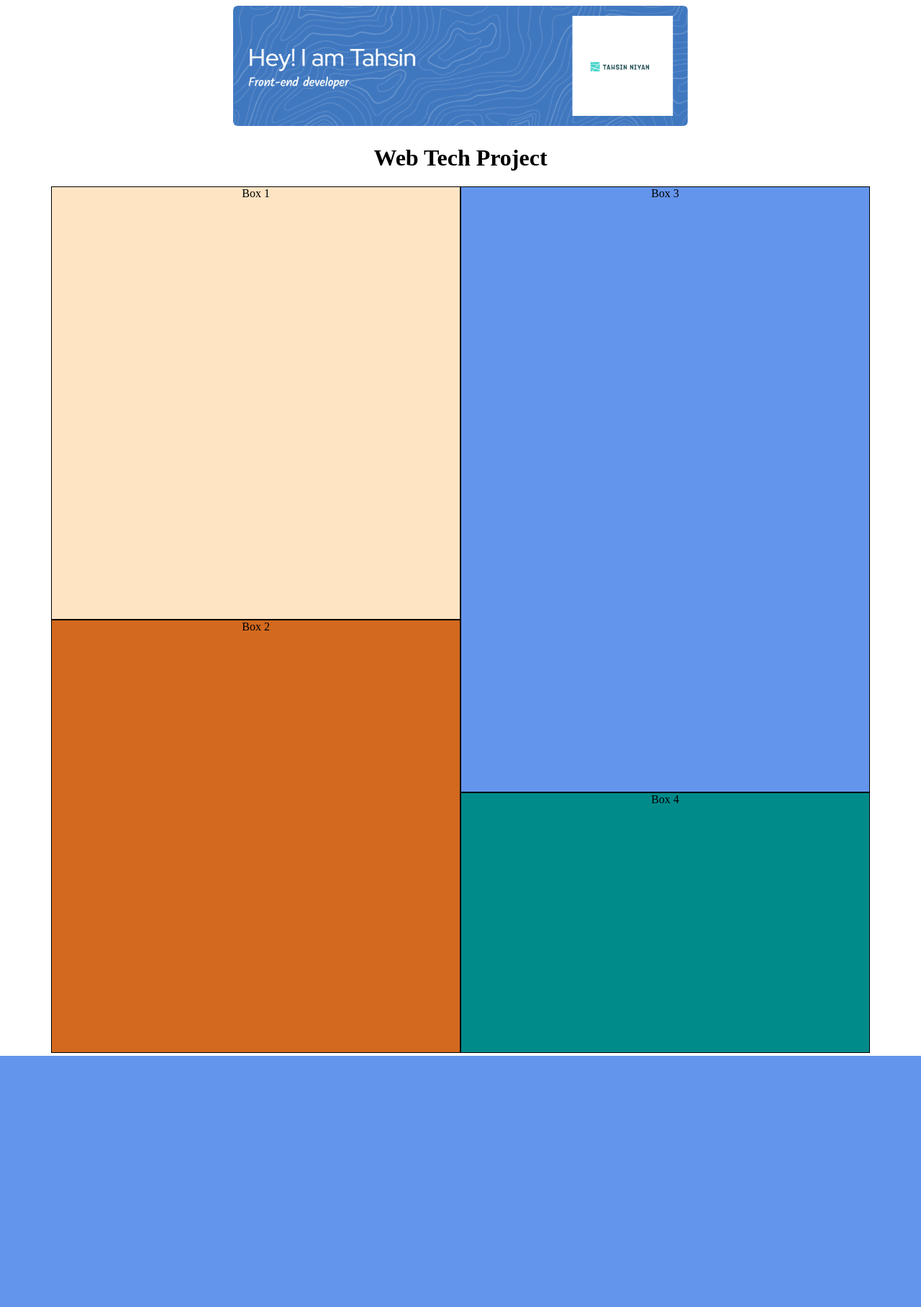
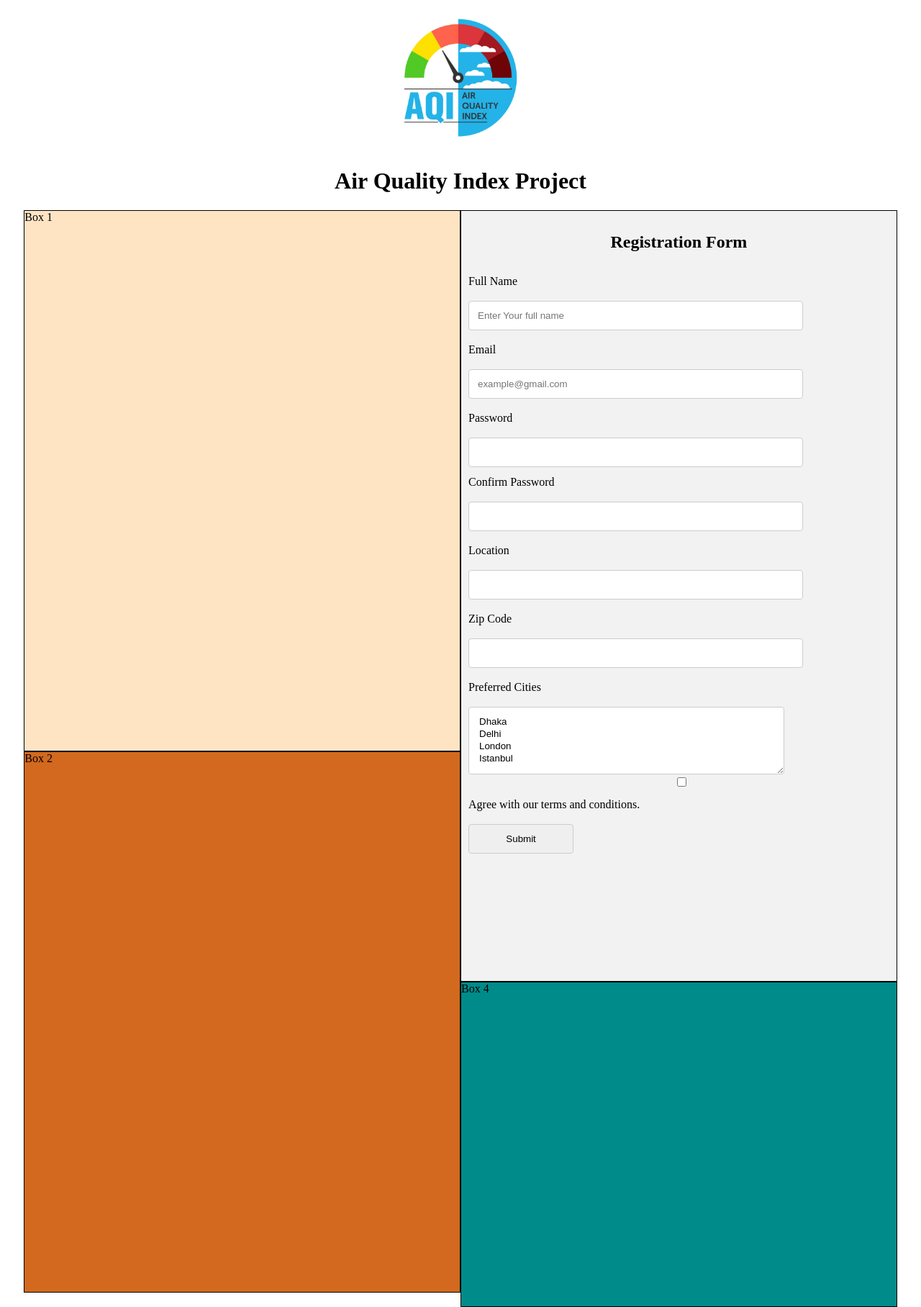
Before and after one commit to tasmim-tahsin/web_tech, a PHP site: page / in a window 1280 px wide. Shown: the whole page at 72% size. Before the commit the page ends 1467 px from the top, so only its background shows below. Run offline with PHP 8.4, Linux system fonts and the light colour scheme.

Commit message:
registration form created

```diff
--- a/index.html
+++ b/index.html
@@ -10,18 +10,106 @@
 </head>
 <body>
     <header>
-        <img style=" width: 50%;" src="./images/headerimg.png" alt="Header image">
-        <h1>Web Tech Project</h1>
+        <img style="width: 200px;;" src="./images/logo_AQI.jpg" alt="Header image">
+        <h1>Air Quality Index Project</h1>
     </header>
     <main>
         <div class="maindiv">
             <div class="leftdiv">
-                <div class="box1">Box 1</div>
+                <div class="box1">Box 1
+                </div>
                 <div class="box2">Box 2</div>
             </div>
 
             <div class="rightdiv">
-                <div class="box3">Box 3</div>
+                <div class="box3">
+                    <h2 style=" text-align: center;">Registration Form</h2>
+                    <div>
+                        <form action="">
+                            <div class="row">
+                                <div class="col25">
+                                    <label for="fname">Full Name</label>
+                                </div>
+                                <div class="col-75">
+                                    <input type="text" name="fname" id="fname" placeholder="Enter Your full name">
+                                </div>
+                            </div>
+                            <div class="row">
+                                <div class="col-25">
+                                    <label for="email">Email</label>
+                                </div>
+                                <div class="col-75">
+                                    <input type="email" name="email" id="email" placeholder="example@gmail.com">
+                                </div>
+                            </div>
+                            <div class="row">
+                                <div class="col-25">
+
+                                    <label for="password">Password</label>
+                                </div>
+                                <div class="col-75">
+
+                                    <input type="password" name="password" id="password">
+                                </div>
+                            </div>
+                            <div>
+                                <div class="col25">
+
+                                    <label for="cpassword">Confirm Password</label>
+                                </div>
+                                <div class="col-75">
+
+                                    <input type="cpassword" name="cpassword" id="cpassword">
+                                </div>
+                            </div>
+                            <div>
+                                <div class="col-25">
+
+                                    <label for="location">Location</label>
+                                </div>
+                                <div class="col-75">
+
+                                    <input type="text" name="location" id="location">
+                                </div>
+                            </div>
+                            <div>
+                                <div class="col-25">
+
+                                    <label for="zip">Zip Code</label>
+                                </div>
+                                <div class="col-75">
+
+                                    <input type="number" name="zip" id="zip">
+                                </div>
+                            </div>
+                            <div>
+                                <div class="col-25">
+
+                                    <label for="cities">Preferred Cities</label>
+                                </div>
+                                <div class="col-75">
+                                    <select name="pcities" id="pcities" multiple size="">
+                                        <option value="Dhaka">Dhaka</option>
+                                        <option value="Delhi">Delhi</option>
+                                        <option value="London">London</option>
+                                        <option value="Istanbul">Istanbul</option>
+                                    </select>
+                                </div>
+                            </div>
+                            <div>
+                                <div>
+                                    <input type="checkbox" id="vehicle1" name="vehicle1" value="Bike">
+                                    <label for="vehicle1"> Agree with our terms and conditions.</label>
+
+                                </div>
+                            </div>
+                            <div class="col-25">
+                                <input type="submit" value="Submit">
+                            </div>
+                        </form>
+                    </div>
+
+                </div>
                 <div class="box4">Box 4</div>
             </div>
         </div>
--- a/style.css
+++ b/style.css
@@ -3,10 +3,9 @@ header{
 }
 .maindiv{
     display: flex;
-    text-align: center;
-    margin-left: 5%;
-    margin-right: 5%;
-    height: 1200px;
+    margin-left: 2%;
+    margin-right: 2%;
+    height: 1500px;
 }
 .leftdiv{
     width: 50%;
@@ -27,11 +26,38 @@ header{
 }
 .box3{
     border: 1px solid black;
-    background-color: cornflowerblue;
+    background-color: #f2f2f2;
     height: 70%;
+    padding: 10px;
+    margin: auto;
 }
 .box4{
     border: 1px solid black;
     background-color: darkcyan;
     height: 30%;
 }
+.col-25 {
+
+    width: 25%;
+    margin-top: 6px;
+  }
+
+.col-75 {
+
+    width: 75%;
+    margin-top: 6px;
+  }
+
+
+input, select, textarea {
+    width: 100%;
+    padding: 12px;
+    border: 1px solid #ccc;
+    border-radius: 4px;
+    resize: vertical;
+  }
+
+  label {
+    padding: 12px 12px 12px 0;
+    display: inline-block;
+  }
```
Also changed, not shown: images/headerimg.png (deleted), images/logo_AQI.jpg (added).
